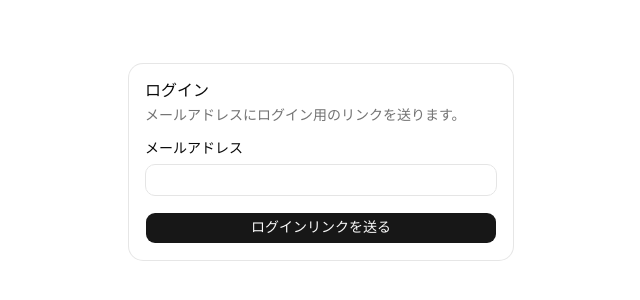
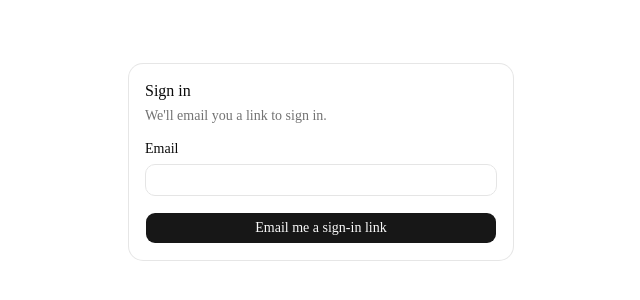
Before and after one commit to kuros-works/client-portal-demo, a Next.js app: page /login in a window 1280 px wide. Shown: the part 238-538 px from the top of the page, without its empty margins (319-959 px from the left). Built offline with nearby package versions, Linux system fonts and the light colour scheme; no server answers.

Commit message:
feat: translate login page to English
Co-Authored-By: Claude Opus 5.5 <noreply@anthropic.com>

```diff
--- a/src/app/login/login-form.tsx
+++ b/src/app/login/login-form.tsx
@@ -19,7 +19,8 @@ export function LoginForm() {
   if (state.status === "sent") {
     return (
       <p className="text-sm">
-        登録済みのメールアドレスであれば、ログイン用のリンクを送りました。メールをご確認ください。
+        If an account exists for that email, we&apos;ve sent a sign-in link.
+        Please check your inbox.
       </p>
     );
   }
@@ -27,7 +28,7 @@ export function LoginForm() {
   return (
     <form action={formAction} className="flex flex-col gap-4">
       <div className="flex flex-col gap-2">
-        <Label htmlFor="email">メールアドレス</Label>
+        <Label htmlFor="email">Email</Label>
         <Input
           id="email"
           name="email"
@@ -37,12 +38,12 @@ export function LoginForm() {
         />
         {state.status === "invalid" && (
           <p className="text-sm text-destructive">
-            メールアドレスを正しく入力してください。
+            Please enter a valid email address.
           </p>
         )}
       </div>
       <Button type="submit" disabled={pending} className="w-full">
-        {pending ? "送信中…" : "ログインリンクを送る"}
+        {pending ? "Sending…" : "Email me a sign-in link"}
       </Button>
     </form>
   );
--- a/src/app/login/page.tsx
+++ b/src/app/login/page.tsx
@@ -29,7 +29,7 @@ async function LoginContent({
     <>
       {error && (
         <p className="text-sm text-destructive">
-          ログインに失敗しました。もう一度リンクを送ってください。
+          We couldn&apos;t sign you in. Please request a new link.
         </p>
       )}
       <LoginForm />
@@ -46,9 +46,9 @@ export default function LoginPage({
     <main className="flex flex-1 items-center justify-center px-4 py-12">
       <Card className="w-full max-w-sm">
         <CardHeader>
-          <CardTitle>ログイン</CardTitle>
+          <CardTitle>Sign in</CardTitle>
           <CardDescription>
-            メールアドレスにログイン用のリンクを送ります。
+            We&apos;ll email you a link to sign in.
           </CardDescription>
         </CardHeader>
         <CardContent className="flex flex-col gap-4">
```
